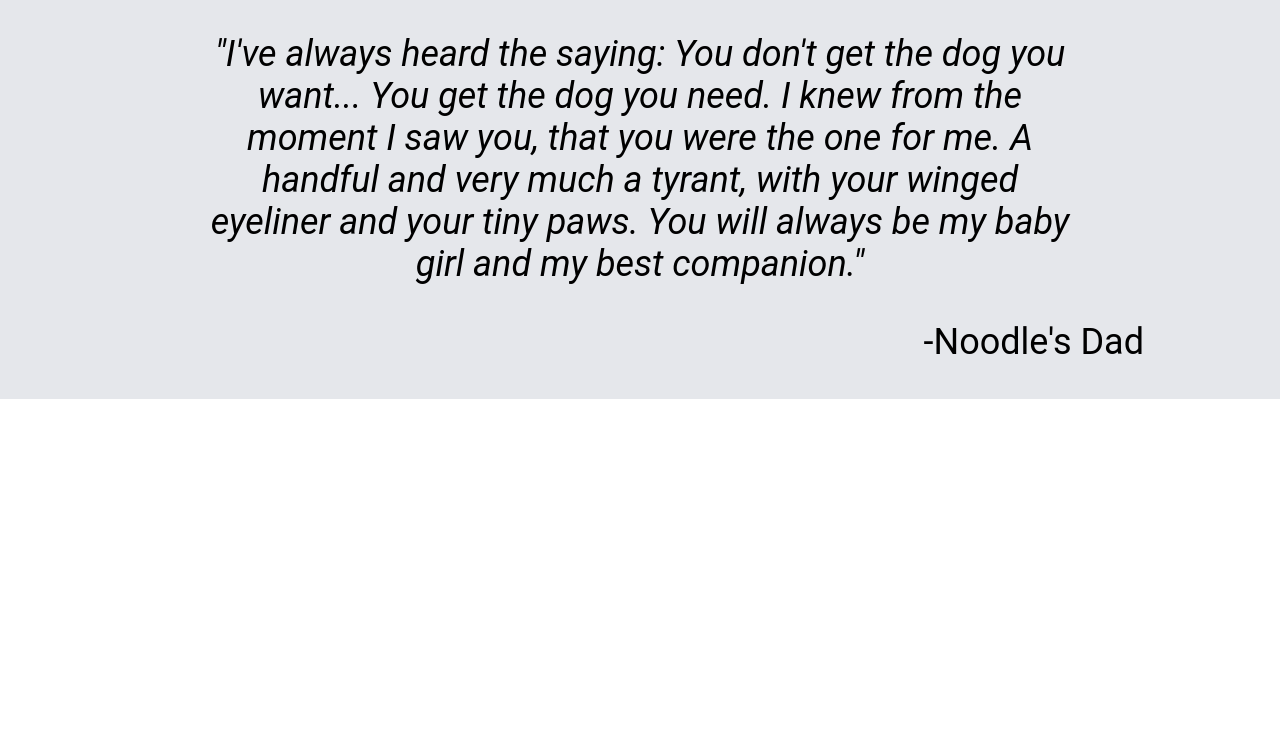
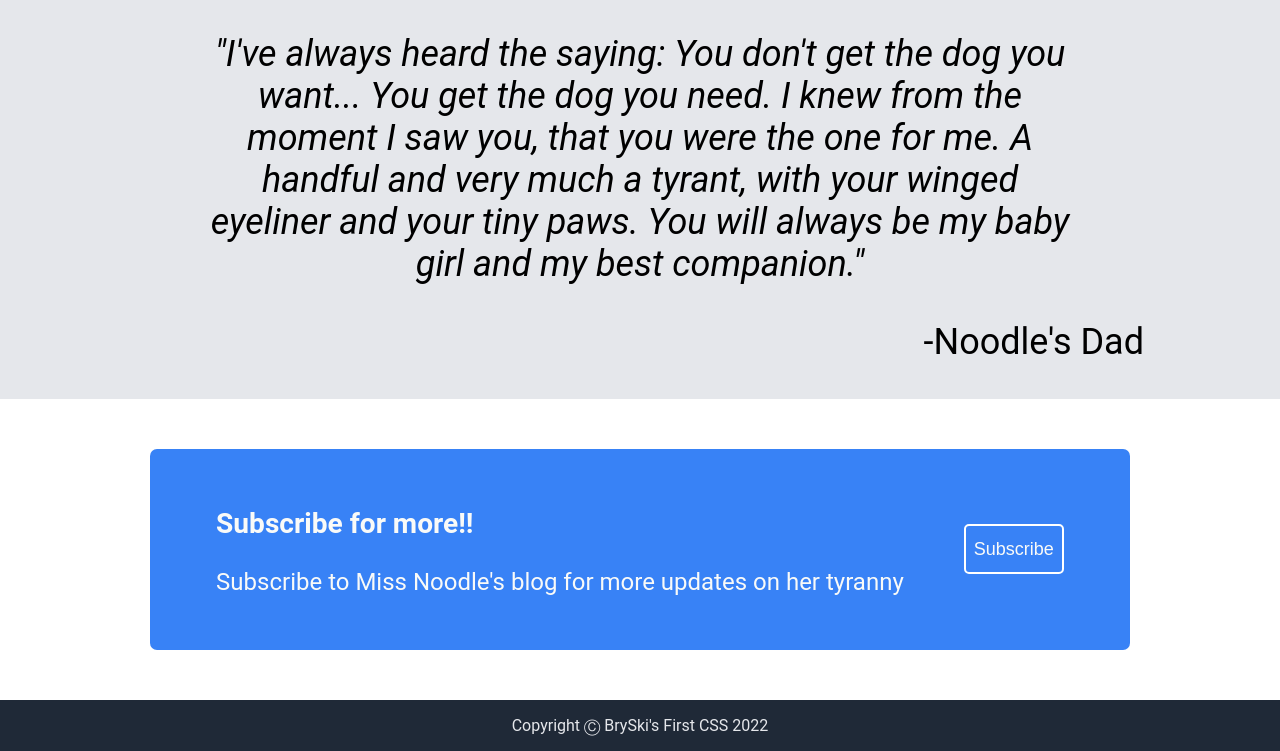
Before and after one commit to BCupen/LandingPageProject, a plain HTML site: page index.html in a window 1280 px wide. Shown: the part 813-1564 px from the top of the page. Before the commit the page ends 1212 px from the top, so only its background shows below. Drawn offline with Linux system fonts and the light colour scheme.

Commit message:
section 4 and footer finished

```diff
--- a/index.html
+++ b/index.html
@@ -61,5 +61,18 @@
            </p>
            <p class="author">-Noodle's Dad</p>
        </div>
+
+       <div class="section4">
+           <div>
+               <h3>Subscribe for more!!</h3>
+               <p>Subscribe to Miss Noodle's blog for more updates on her tyranny</p>
+           </div>
+
+           <button class="sign-up-button">Subscribe</button>
+       </div>
+
+       <div class="footer">
+           Copyright Ⓒ BrySki's First CSS 2022
+       </div>
     </body>
 </html>
--- a/style.css
+++ b/style.css
@@ -114,3 +114,32 @@ a{
     padding: 36px;
     margin: 0px 100px;
 }
+
+.section4{
+    background-color: #3882F6;
+    margin: 50px 150px;
+    padding: 30px;
+    display: flex;
+    justify-content: space-evenly;
+    align-items: center;
+    gap: 24px;
+    border-radius: 7px;
+}
+
+.section4 div{
+    font-size: 24px;
+    color:#F9FAF8;
+}
+
+.section4 .sign-up-button{
+    border: 2px solid white;
+    height: 50px;
+    width: 100px;
+}
+
+.footer{
+    background-color: #1F2937;
+    text-align: center;
+    color:#E5E7EB;
+    padding: 16px;
+}
```
